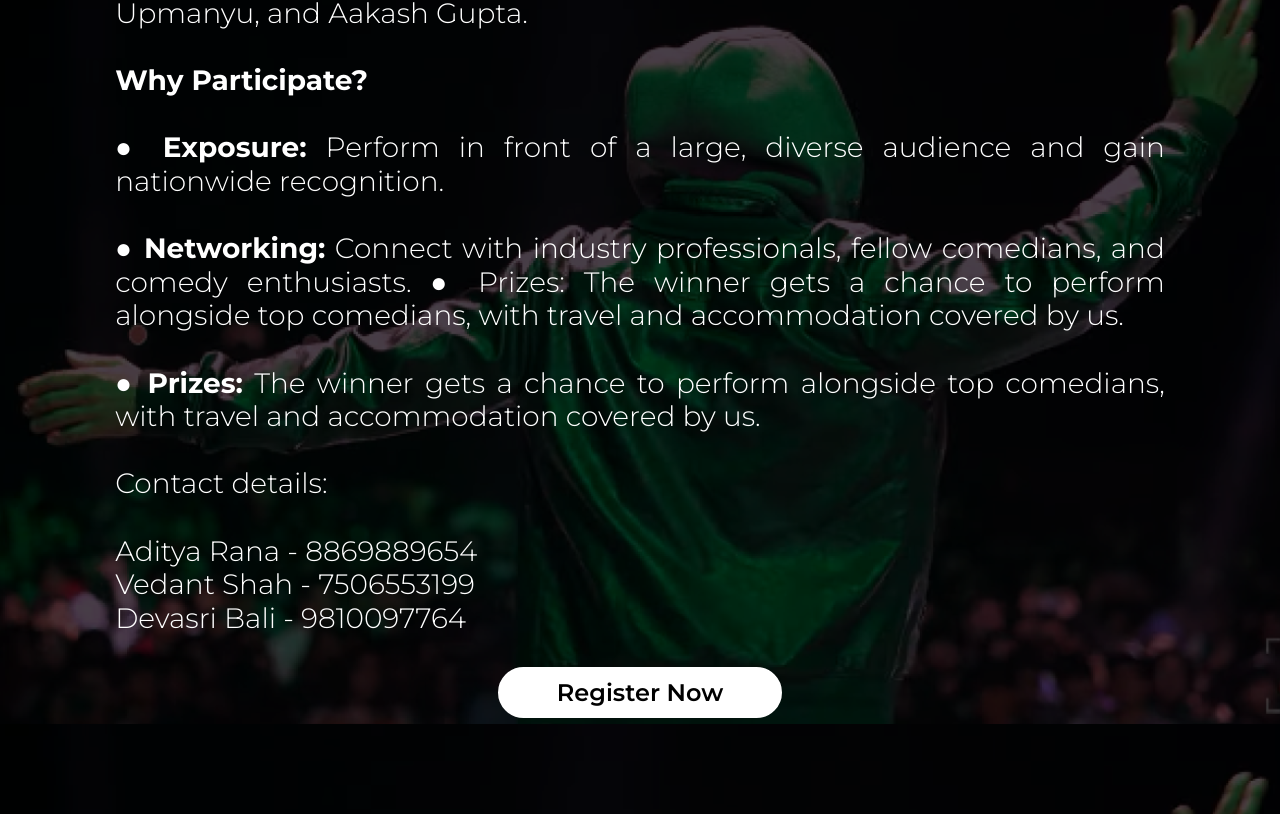
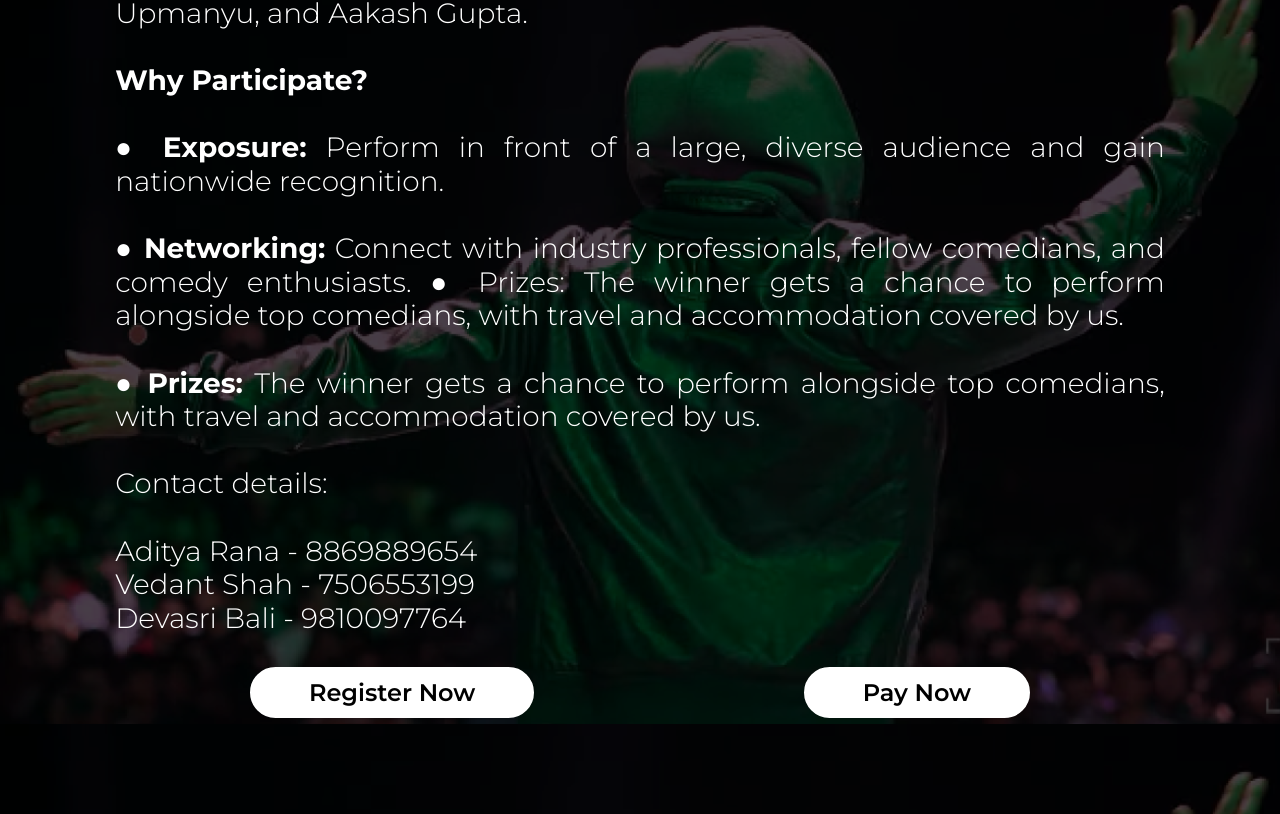
Before and after one commit to dvm-bitspilani/oasis-prereg, a React (Vite) app: page /StandupSoapbox/About in a window 1280 px wide. Shown: the part 951-1765 px from the top of the page. Built offline with nearby package versions, Linux system fonts and the light colour scheme; no server answers.

Commit message:
Some fixes in payment integration

```diff
--- a/src/routes/components/About Pages/About PP/AboutPP.jsx
+++ b/src/routes/components/About Pages/About PP/AboutPP.jsx
@@ -43,6 +43,7 @@ export default function AboutPP() {
           </div>
           <div className="about-buttons-container">
             <Link to="/PurpleProse/form" className="about-link">
+
               {/* <motion.button className="about-preregister-button" whileHover = {{scale:1.1}} whileTap={{scale:0.9}}>Register Now</motion.button> */}
               <MyRegisterationButton
                 disabled={
@@ -51,7 +52,8 @@ export default function AboutPP() {
                 argument={localStorage.getItem("purpleprose_registered")}
               />
             </Link>
-            {/* <MyPaymentButton disabled={true} argument={localStorage.getItem('purpleprose_paid')} /> */}
+
+            { <MyPaymentButton disabled={localStorage.getItem('purpleprose_paid')==='true'} argument={localStorage.getItem('purpleprose_paid')} event ='purpleprose'/> }
           </div>
         </motion.div>
       </div>
--- a/src/routes/components/About Pages/About RapWars/AboutRapWars.jsx
+++ b/src/routes/components/About Pages/About RapWars/AboutRapWars.jsx
@@ -3,6 +3,7 @@ import { Link } from "react-router-dom";
 import Navbar from "../../Navbar/Navbar";
 import "../about.css";
 import MyRegisterationButton from "../MyRegisterationButton";
+import MyPaymentButton from "../MyPaymentButton";
 export default function AboutRapWars() {
   return (
     <div>
@@ -69,7 +70,7 @@ export default function AboutRapWars() {
                   argument={localStorage.getItem("rapwars_registered")}
                 />
               </Link>
-              {/* <MyPaymentButton disabled={localStorage.getItem('rapwars_paid')==='true'} argument={localStorage.getItem('rapwars_paid')} /> */}
+              { <MyPaymentButton disabled={localStorage.getItem('rapwars_paid')==='true'} argument={localStorage.getItem('rapwars_paid')} event = 'rapwars'  /> }
             </div>
           </motion.div>
         </motion.div>
--- a/src/routes/components/About Pages/About SS/AboutSS.jsx
+++ b/src/routes/components/About Pages/About SS/AboutSS.jsx
@@ -5,6 +5,7 @@ import { Link } from "react-router-dom";
 import Navbar from "../../Navbar/Navbar";
 import "../about.css";
 import MyRegisterationButton from "../MyRegisterationButton";
+import MyPaymentButton from "../MyPaymentButton"
 export default function AboutSS() {
   const [paidState, setPaidState] = useState(false);
   const [registeredState, setRegisteredState] = useState(false);
@@ -99,6 +100,10 @@ export default function AboutSS() {
                 argument={localStorage.getItem("soapbox_registered")}
               />
             </Link>
+            <MyPaymentButton
+  disabled={localStorage.getItem('paidState') === 'true'}
+  argument={localStorage.getItem('paidState')} event= 'soapbox'
+/>
             {/* {localStorage.getItem("soapbox_registered") ? <MyPaymentButton disabled={paidState} argument={paidState}   />: <></>} */}
             {/* {registeredState? (
     <MyPaymentButton disabled={paidState} argument={paidState} />
--- a/src/routes/components/About Pages/About Scontro/AboutScontro.jsx
+++ b/src/routes/components/About Pages/About Scontro/AboutScontro.jsx
@@ -3,6 +3,7 @@ import { Link } from "react-router-dom";
 import Navbar from "../../Navbar/Navbar";
 import "../about.css";
 import MyRegisterationButton from "../MyRegisterationButton";
+import MyPaymentButton from "../MyPaymentButton";
 export default function AboutRapWars() {
   return (
     <div>
@@ -51,7 +52,11 @@ export default function AboutRapWars() {
                   argument={localStorage.getItem("scontro_registered")}
                 />
               </Link>
-              {/* <MyPaymentButton disabled={localStorage.getItem('rapwars_paid')==='true'} argument={localStorage.getItem('rapwars_paid')} /> */}
+               <MyPaymentButton
+  disabled={localStorage.getItem('scontro_paid') === 'true'}
+  argument={localStorage.getItem('scontro_paid')} event='scontro'
+/>
+
             </div>
           </motion.div>
         </motion.div>
--- a/src/routes/components/About Pages/MyPaymentButton.jsx
+++ b/src/routes/components/About Pages/MyPaymentButton.jsx
@@ -2,7 +2,7 @@ import axios from "axios";
 import { motion } from "framer-motion";
 import { useState } from "react";
 import { useNavigate } from "react-router-dom";
-const MyPaymentButton = ({ disabled, argument }) => {
+const MyPaymentButton = ({ disabled, argument, event }) => {
   const navigate = useNavigate();
   const [backendResponse, setBackendResponse] = useState(null);
   const isPaid = argument === "true";
@@ -10,15 +10,14 @@ const MyPaymentButton = ({ disabled, argument }) => {
   const tapAnimation = isPaid || disabled ? {} : { scale: 0.9 };
   const sendPaymentDatatoBackend = () => {
     let postLink =
-      "https://prereg.bits-oasis.org/main/monetary/soapbox/get_paytm_checksum";
+      `https://prereg.bits-oasis.org/main/monetary/${event}/get_paytm_checksum`;
     let config = {
       headers: {
         Authorization: `Bearer ${localStorage.getItem("token")}`,
       },
     };
     let data = {
-      user_id: localStorage.getItem("userId"),
-      TXN_AMOUNT: 1,
+      user_id: localStorage.getItem("userId")
     };
     axios
       .post(postLink, data, config)
@@ -41,6 +40,11 @@ const MyPaymentButton = ({ disabled, argument }) => {
       });
   };
   const handlePaymentClick = () => {
+    const isReg = localStorage.getItem(`${event}_registered`) === "true";
+    if (!isReg) {
+      alert("Please register first before making a payment.");
+      return;
+    }
     sendPaymentDatatoBackend();
   };
   return (
--- a/src/routes/components/Form/StandupSoapboxForm.jsx
+++ b/src/routes/components/Form/StandupSoapboxForm.jsx
@@ -44,6 +44,7 @@ const StandupSoapboxForm = () => {
       return;
     }
     const sendRegisteredDataToBackend = () => {
+
       const postLink =
         "https://prereg.bits-oasis.org/main/StandupSoapboxRegistration/";
       let config = {
--- a/src/routes/components/Login/Login.jsx
+++ b/src/routes/components/Login/Login.jsx
@@ -19,7 +19,7 @@ export default function Login() {
       axios
         .post(postLink, data)
         .then((response) => {
-          console.log("Backend Response:", response.data);
+          //console.log("Backend Response:", response.data);
           // localStorage.setItem("email", jwtDecode(credentialResponse.credential).email)
           localStorage.setItem("token", response.data.access_token);
           localStorage.setItem("userId", response.data.user_id);
@@ -54,7 +54,7 @@ export default function Login() {
         });
     };
     sendDataToBackend();
-    console.log(credentialResponse);
+    //console.log(credentialResponse);
   };
   const onGoogleLoginFailure = () => {
     console.log("first");
```
